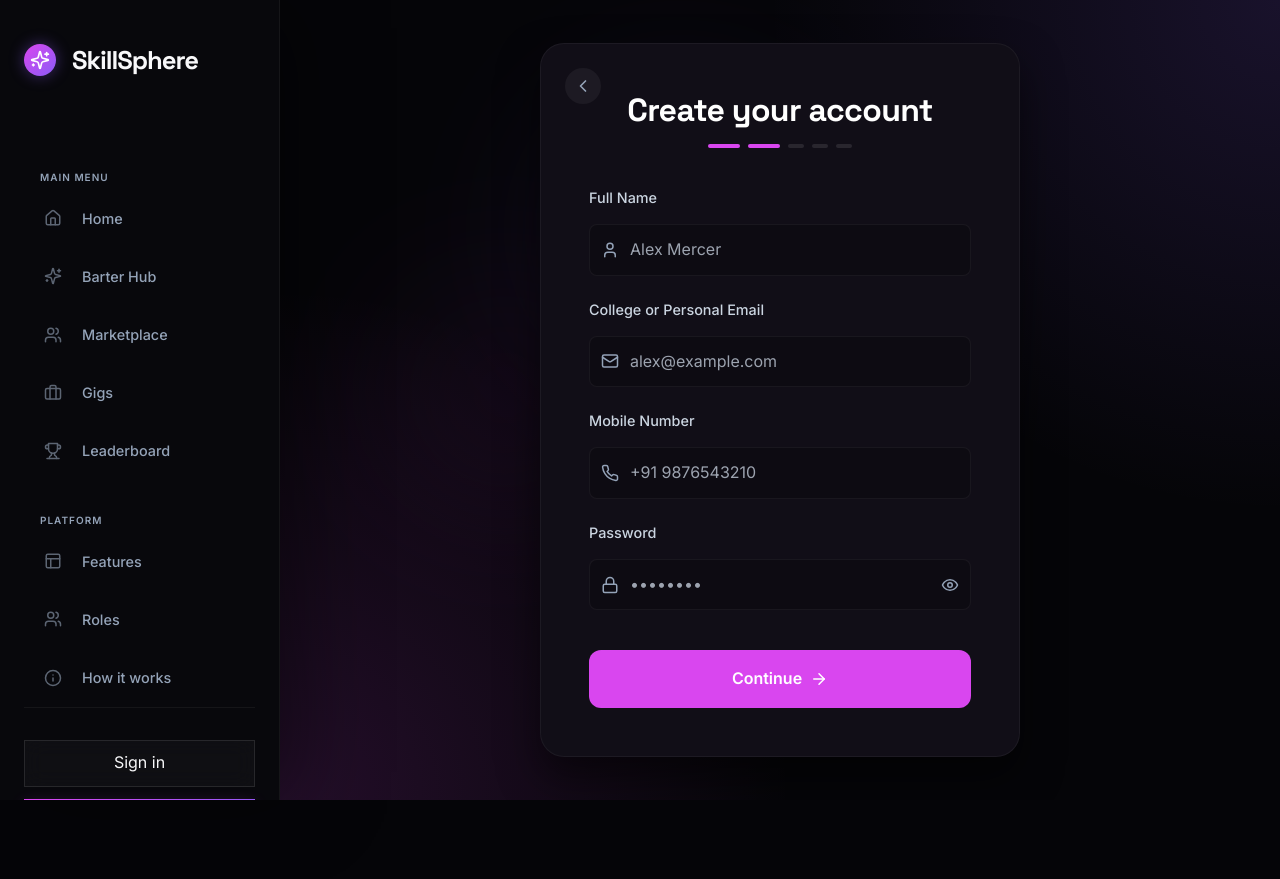
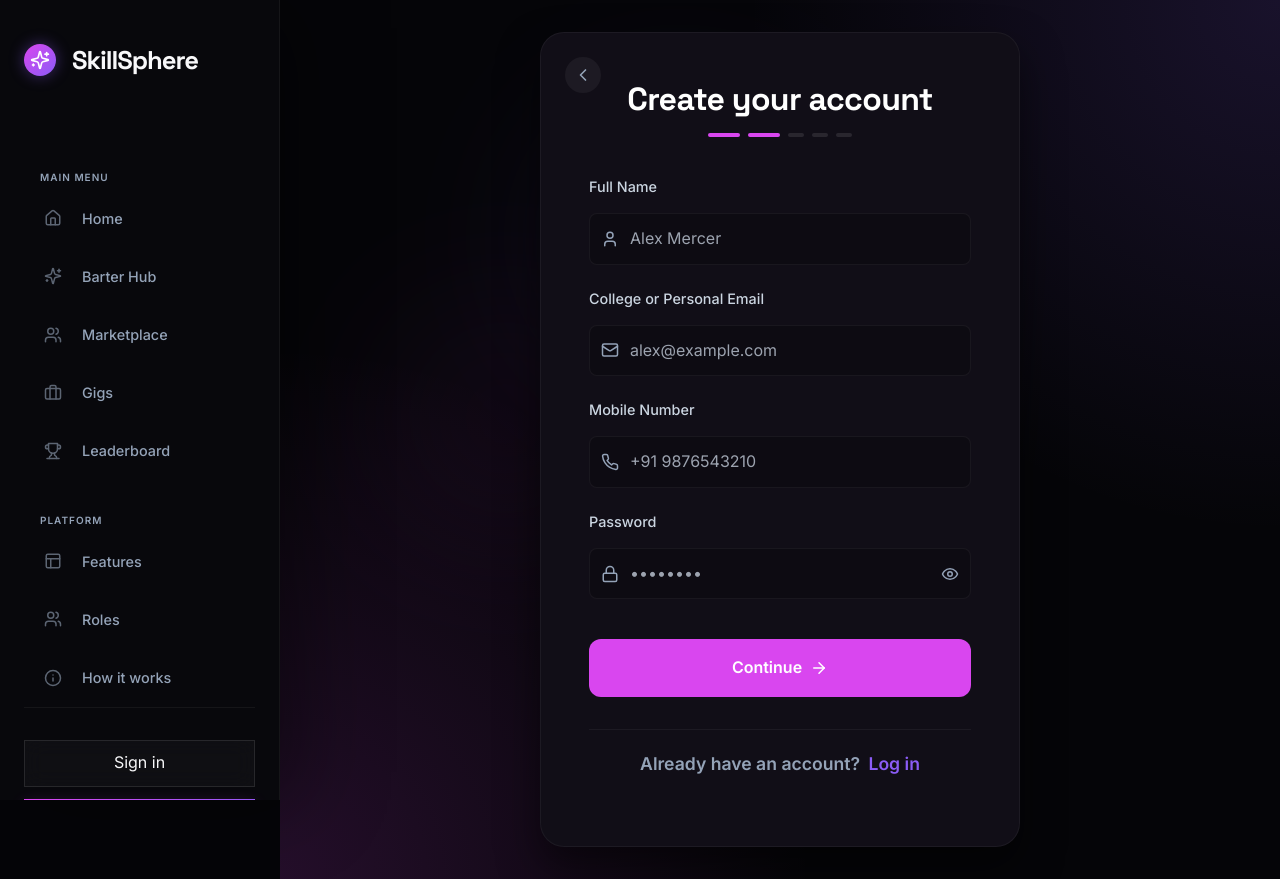
Before and after one commit to Shivam34534/SkillSphere, a React (Vite) app in the folder client/: page /signup in a window 1280 px wide. Both pictures are taken after a click on the button 780 px from the left and 437 px from the top of the page. Before the commit the page ends 800 px from the top, so only its background shows below. Built offline with nearby package versions, Linux system fonts and the light colour scheme; no server answers.

Commit message:
added persistent login footer to signup steps

```diff
--- a/client/src/pages/Signup.jsx
+++ b/client/src/pages/Signup.jsx
@@ -401,6 +401,14 @@ function Signup() {
             </p>
           </form>
         )}
+
+        {step > 1 && (
+          <div className="text-center mt-8 pt-6 border-t border-white/5">
+            <p className="text-text-muted text-sm">
+              Already have an account? <Link to="/login" className="text-primary font-semibold hover:underline ml-1">Log in</Link>
+            </p>
+          </div>
+        )}
       </div>
     </div>
   );
```
